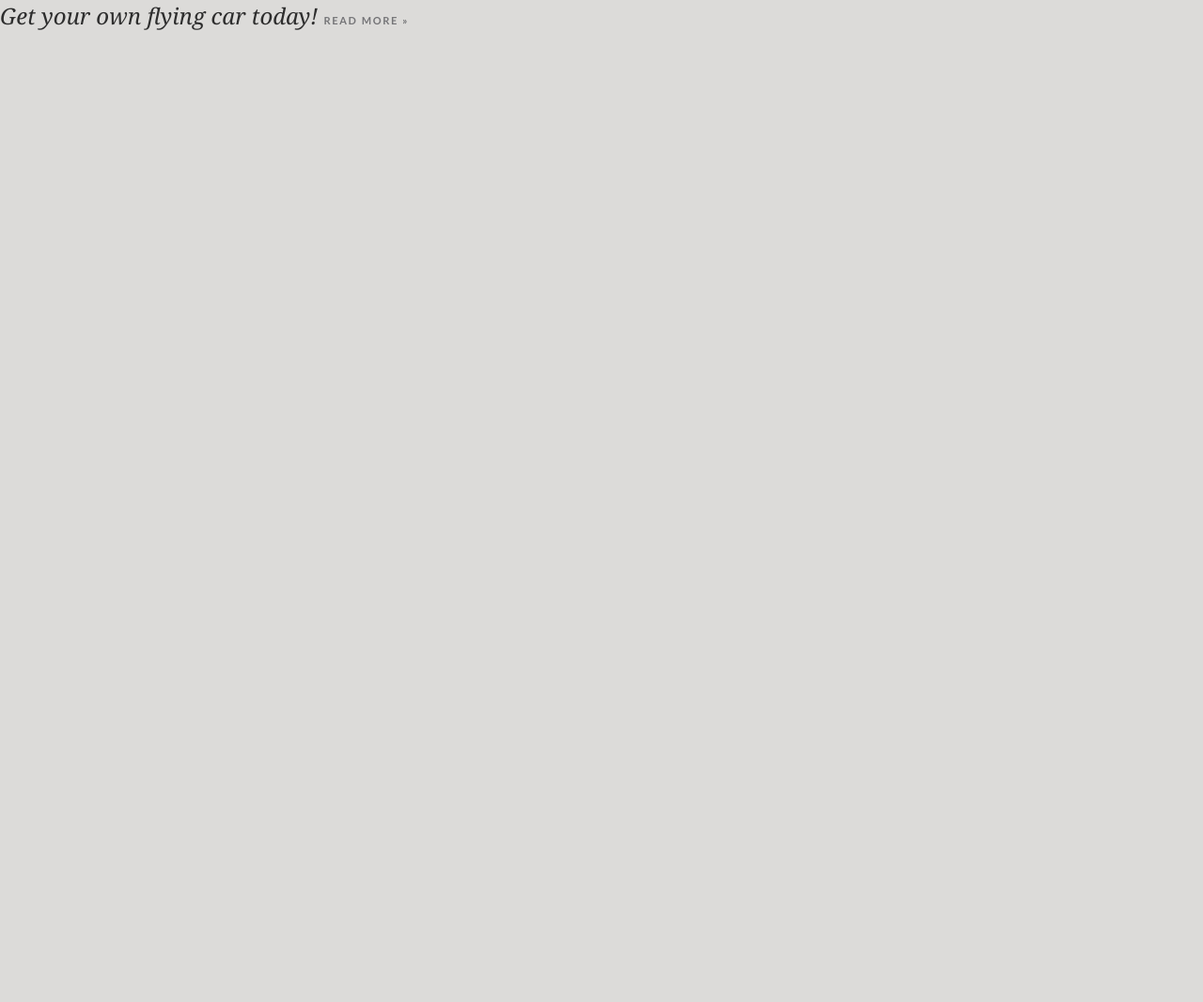
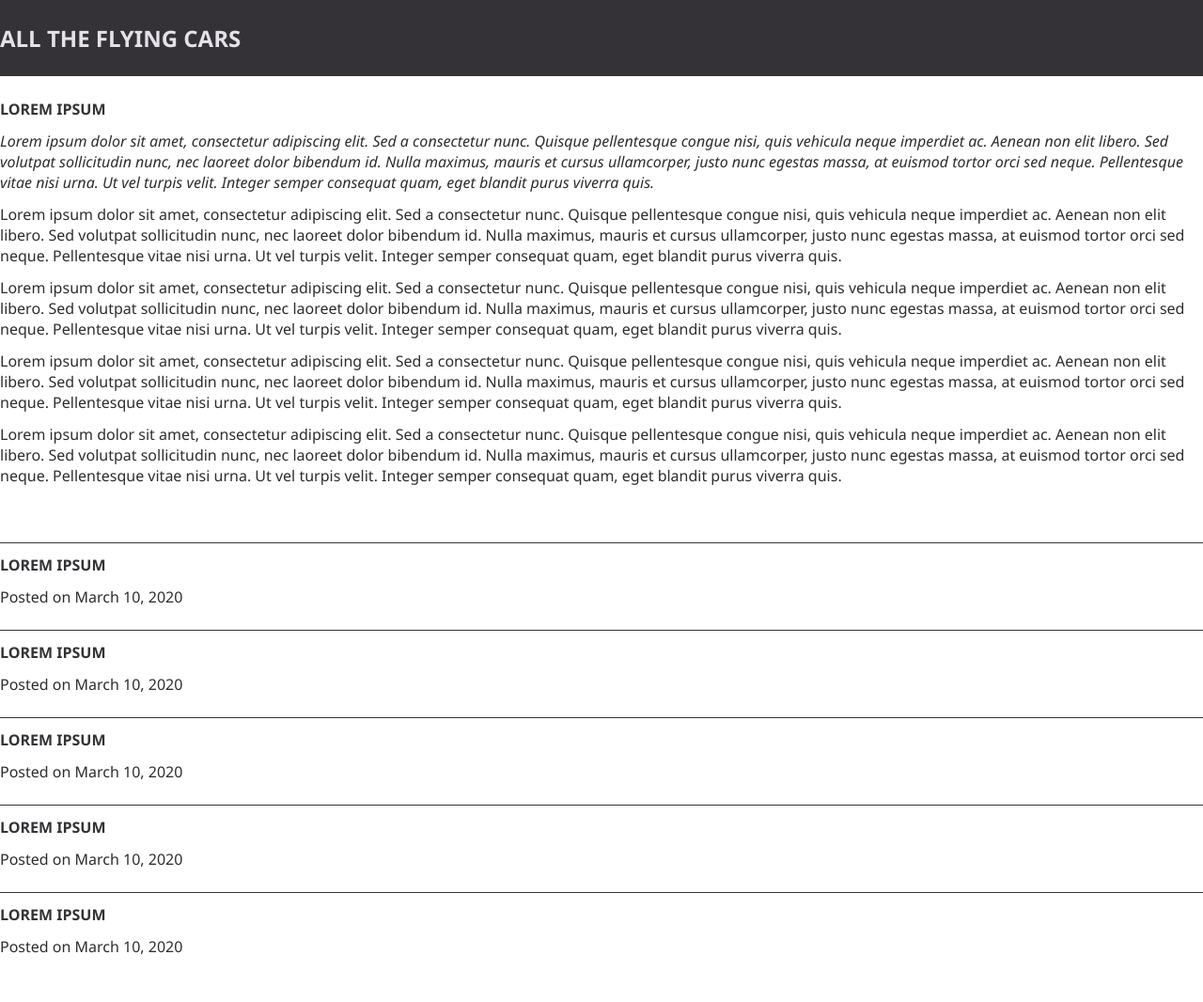
Before and after one commit to kauffmanes/rwd-intro, a plain HTML site: page index.html in a window 1280 px wide. Shown: the whole page at 94% size. Before the commit the page ends 800 px from the top, so only its background shows below. Drawn offline with Linux system fonts and the light colour scheme.

Commit message:
completed basic styling

```diff
--- a/index.html
+++ b/index.html
@@ -7,6 +7,44 @@
     <link rel="stylesheet" href="./styles.css"/>
 </head>
 <body>
-    <h1>Get your own flying car today! <a href="#">Read more &raquo;</a></h1>
+    <div class="page">
+        <div class="blog section">
+            <header>
+                <h1>All the Flying Cars</h1>
+            </header>
+            <main>
+                <h2>Lorem Ipsum</h2>
+                <div class="blog-post">
+                    <p class="lede">Lorem ipsum dolor sit amet, consectetur adipiscing elit. Sed a consectetur nunc. Quisque pellentesque congue nisi, quis vehicula neque imperdiet ac. Aenean non elit libero. Sed volutpat sollicitudin nunc, nec laoreet dolor bibendum id. Nulla maximus, mauris et cursus ullamcorper, justo nunc egestas massa, at euismod tortor orci sed neque. Pellentesque vitae nisi urna. Ut vel turpis velit. Integer semper consequat quam, eget blandit purus viverra quis.</p>
+                    <p>Lorem ipsum dolor sit amet, consectetur adipiscing elit. Sed a consectetur nunc. Quisque pellentesque congue nisi, quis vehicula neque imperdiet ac. Aenean non elit libero. Sed volutpat sollicitudin nunc, nec laoreet dolor bibendum id. Nulla maximus, mauris et cursus ullamcorper, justo nunc egestas massa, at euismod tortor orci sed neque. Pellentesque vitae nisi urna. Ut vel turpis velit. Integer semper consequat quam, eget blandit purus viverra quis.</p>
+                    <p>Lorem ipsum dolor sit amet, consectetur adipiscing elit. Sed a consectetur nunc. Quisque pellentesque congue nisi, quis vehicula neque imperdiet ac. Aenean non elit libero. Sed volutpat sollicitudin nunc, nec laoreet dolor bibendum id. Nulla maximus, mauris et cursus ullamcorper, justo nunc egestas massa, at euismod tortor orci sed neque. Pellentesque vitae nisi urna. Ut vel turpis velit. Integer semper consequat quam, eget blandit purus viverra quis.</p>
+                    <p>Lorem ipsum dolor sit amet, consectetur adipiscing elit. Sed a consectetur nunc. Quisque pellentesque congue nisi, quis vehicula neque imperdiet ac. Aenean non elit libero. Sed volutpat sollicitudin nunc, nec laoreet dolor bibendum id. Nulla maximus, mauris et cursus ullamcorper, justo nunc egestas massa, at euismod tortor orci sed neque. Pellentesque vitae nisi urna. Ut vel turpis velit. Integer semper consequat quam, eget blandit purus viverra quis.</p>
+                    <p>Lorem ipsum dolor sit amet, consectetur adipiscing elit. Sed a consectetur nunc. Quisque pellentesque congue nisi, quis vehicula neque imperdiet ac. Aenean non elit libero. Sed volutpat sollicitudin nunc, nec laoreet dolor bibendum id. Nulla maximus, mauris et cursus ullamcorper, justo nunc egestas massa, at euismod tortor orci sed neque. Pellentesque vitae nisi urna. Ut vel turpis velit. Integer semper consequat quam, eget blandit purus viverra quis.</p>
+                </div>
+            </main>
+            <aside>
+                <div class="blog-preview">
+                    <h3>Lorem Ipsum</h3>
+                    <p>Posted on March 10, 2020</p>
+                </div>
+                <div class="blog-preview">
+                    <h3>Lorem Ipsum</h3>
+                    <p>Posted on March 10, 2020</p>
+                </div>
+                <div class="blog-preview">
+                    <h3>Lorem Ipsum</h3>
+                    <p>Posted on March 10, 2020</p>
+                </div>
+                <div class="blog-preview">
+                    <h3>Lorem Ipsum</h3>
+                    <p>Posted on March 10, 2020</p>
+                </div>
+                <div class="blog-preview">
+                    <h3>Lorem Ipsum</h3>
+                    <p>Posted on March 10, 2020</p>
+                </div>
+            </aside>
+        </div><!-- / .blog.section-->
+    </div><!-- / .page -->
 </body>
 </html>
--- a/styles.css
+++ b/styles.css
@@ -1,19 +1,57 @@
 /* new styles go here */
+:root {
+    --PrimaryColor: #343236;
+    --PrimaryWhite: #e4e1e9;
+}
+
 body {
-    background: #DCDBD9;
+    background: url('./images/bg.jpg') repeat repeat;
+    background-size: cover;
     color: #2d2d2d;
-    font: normal 100% Cambria, Georgia, serif;
+    font: normal 100% 'Segoe UI', Optima, sans-serif; /* 100% means 16px (usually) */
+}
+
+main {
+    padding: 24px 0;
+}
+
+aside {
+    padding: 24px 0;
+}
+
+.blog-preview {
+    border-top: solid 1px var(--PrimaryColor);
+    padding: 12px 0;
+}
+
+.page {
+    background: white;
+    box-shadow: 0 0 5px 5px rgba(0,0,0,.1);
+}
+
+header {
+    background: var(--PrimaryColor);
 }
 
 h1 {
-    font-size: 1.5em;
+    font-size: 1.5em; /* 26 / 16 */
+    font-weight: bold;
+    padding: 24px 0;
+    color: var(--PrimaryWhite);
+    text-transform: uppercase;
+}
+
+h2, h3 {
+    font-weight: bold;
+    text-transform: uppercase;
+    color: var(--PrimaryColor);
+    margin-bottom: 12px;
+}
+
+p {
+    margin-bottom: 12px;
+}
+
+.lede {
     font-style: italic;
 }
-
-h1 a {
-    color: #747477;
-    font: bold 0.4583333333em Calibri, Optima, Arial, sans-serif; /* 11 / 24 */
-    letter-spacing: 0.15em;
-    text-transform: uppercase;
-    text-decoration: none;
-}
```
Also changed, not shown: images/bg.jpg (added), images/blogpost.png (added), images/tagline.png (renamed from part1/tagline.png), 1 other file.
